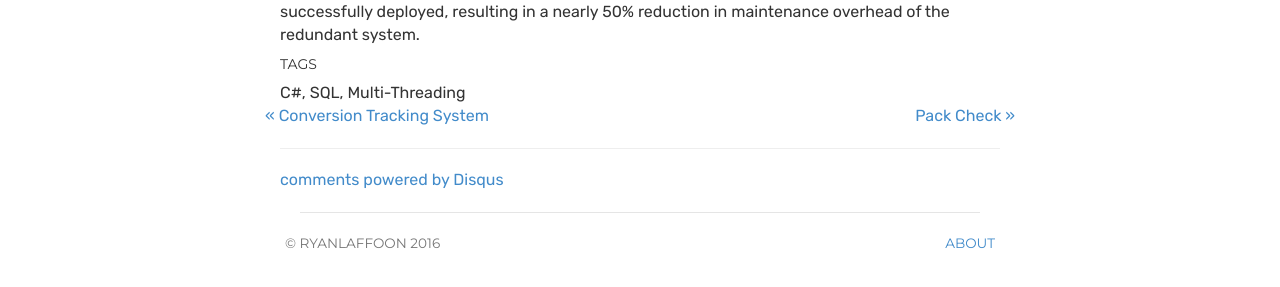
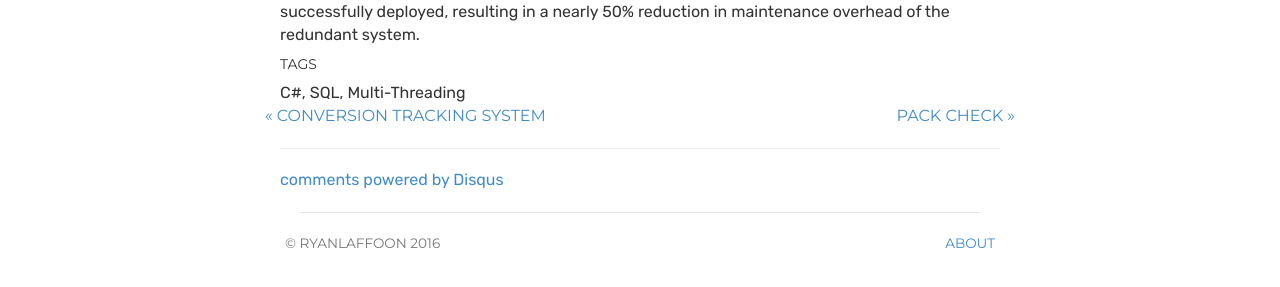
Before and after one commit to ryanlaffoon/ryanlaffoon.github.io, a Jekyll site: the page built from _projects/Ecometry-Data-Merge.md, in a window 1280 px wide. Shown: the part 532-819 px from the top of the page. Built offline with Jekyll 4.4.1, drawn with Linux system fonts in a browser that asks for light colours; comment, search, counter and statistics services are not loaded.

Commit message:
Update style.css

```diff
--- a/css/style.css
+++ b/css/style.css
@@ -10,7 +10,11 @@ blockquote p { font-size: 16px; line-height: 1.6em; }
 
 
 /* Masthead */
-.header, .footer, .header, .title, .submit { font-family: 'Montserrat', Helvetica, sans-serif; text-transform: uppercase; font-weight: normal; }
+.header, .footer, .header, .title, .submit, .pagenavigation {
+	font-family: 'Montserrat', Helvetica, sans-serif;
+	text-transform: uppercase;
+	font-weight: normal;
+}
 
 .container{
 	padding: 50px 15px;
@@ -24,8 +28,6 @@ img.avatar {
 	margin: auto;
 	display: block;
 }
-
-
 
 /* Custom container */
 .container > hr { margin: 30px 0; }
```
